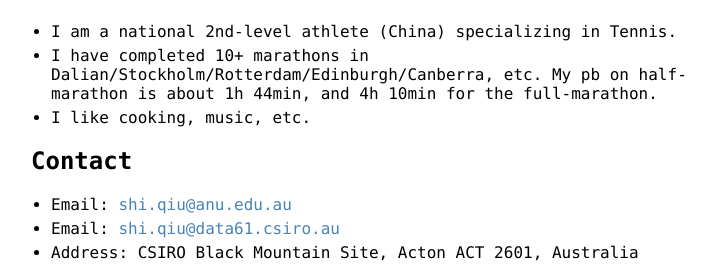
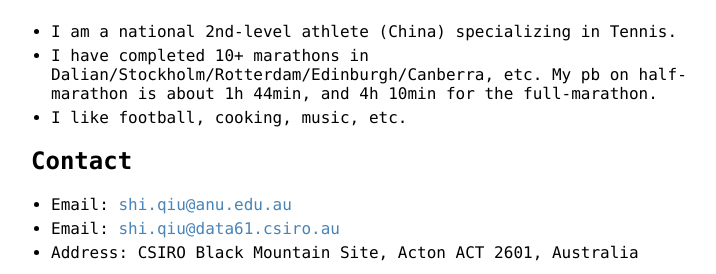
Before and after one commit to ShiQiu0419/ShiQiu0419.github.io, a Jekyll site: the page built from index.md, in a window 1280 px wide, cut to the strip 1300-1574 px from the top of the page. Shown: the whole strip, without its empty margins (259-975 px from the left). Built offline with Jekyll 4.4.1, drawn with Linux system fonts in a browser that asks for light colours; our own code applies the rules of GitHub Pages for plain Markdown files.

Commit message:
Update index.md

```diff
--- a/index.md
+++ b/index.md
@@ -49,7 +49,7 @@ ENGN4528 Computer Vision
 ## Misc
 * I am a national 2nd-level athlete (China) specializing in Tennis.
 * I have completed 10+ marathons in Dalian/Stockholm/Rotterdam/Edinburgh/Canberra, etc. My pb on half-marathon is about 1h 44min, and 4h 10min for the full-marathon.
-* I like cooking, music, etc.
+* I like football, cooking, music, etc.
 
 ## Contact
 * Email: [shi.qiu@anu.edu.au](mailto:shi.qiu@anu.edu.au)
```
